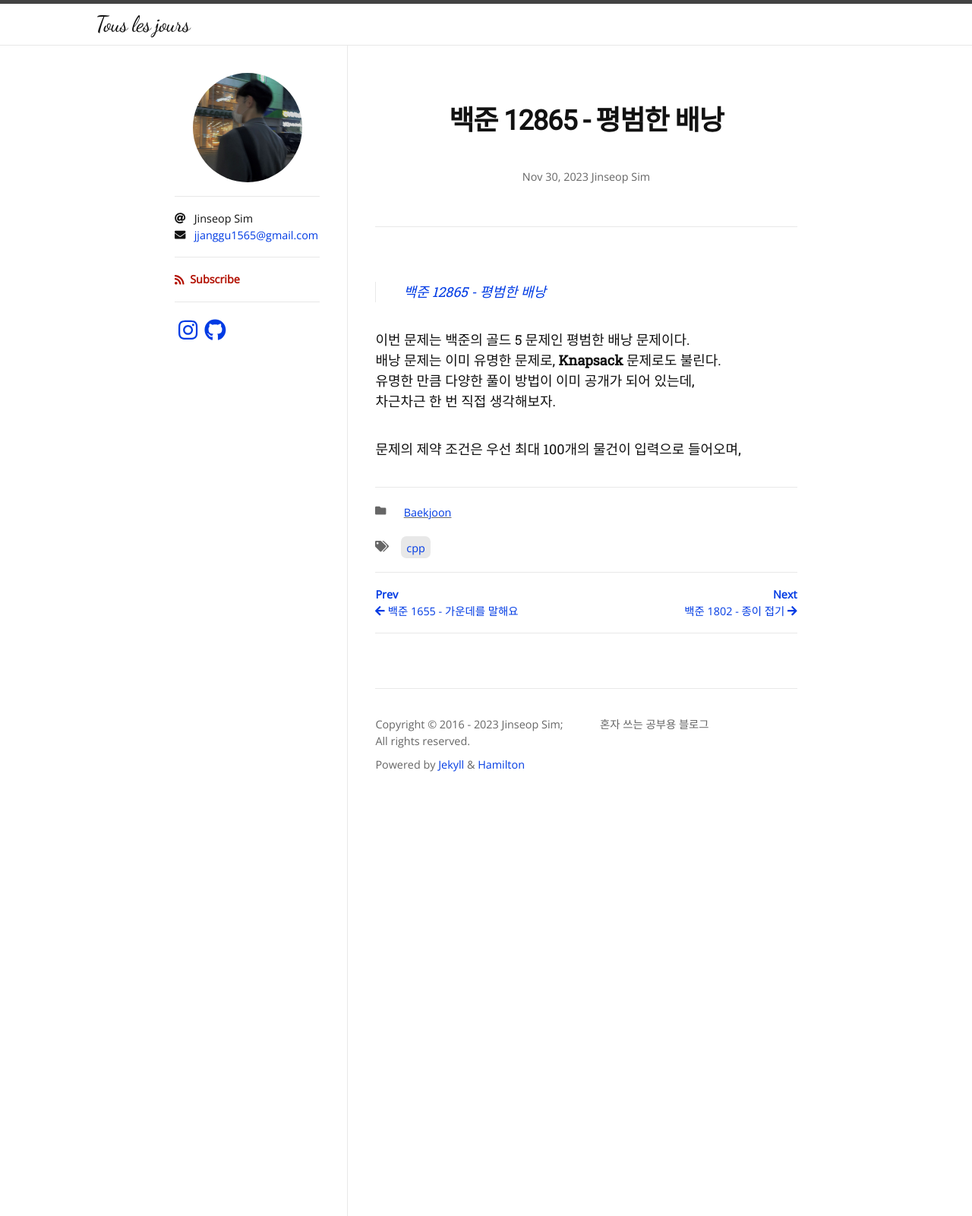
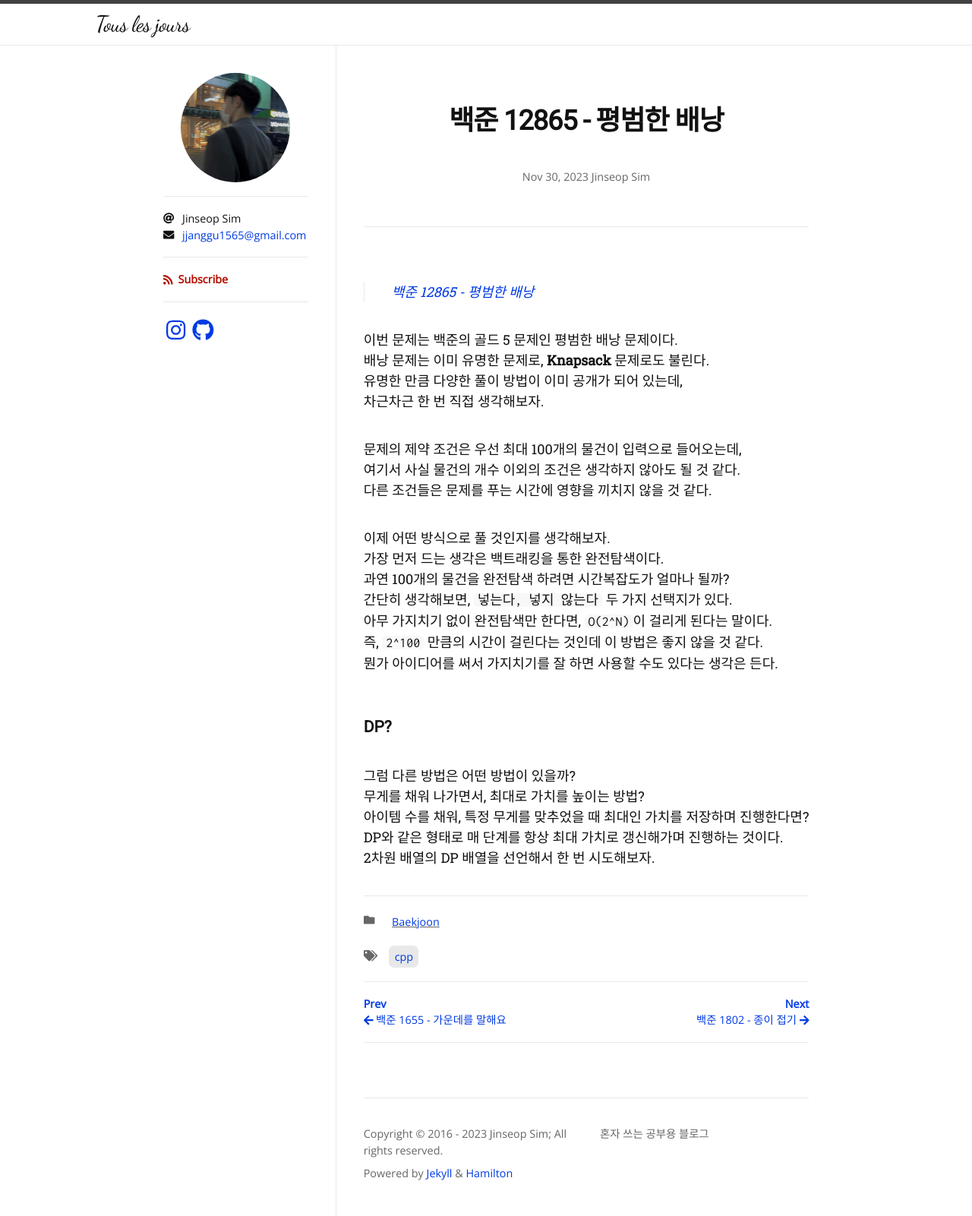
Before and after one commit to Jinseop-Sim/Jinseop-Sim.github.io, a Jekyll site: the page built from _posts/2023-11-30-bj-12865.md, in a window 1280 px wide. Shown: the whole page at 76% size. Built offline with Jekyll 4.4.1, drawn with Linux system fonts in a browser that asks for light colours; nearby versions of some CDN libraries; some web fonts are replaced.

Commit message:
글 수정

````diff
--- a/_posts/2023-11-30-bj-12865.md
+++ b/_posts/2023-11-30-bj-12865.md
@@ -13,4 +13,21 @@
 유명한 만큼 다양한 풀이 방법이 이미 공개가 되어 있는데,
 차근차근 한 번 직접 생각해보자.
 
-문제의 제약 조건은 우선 최대 100개의 물건이 입력으로 들어오며,
+문제의 제약 조건은 우선 최대 100개의 물건이 입력으로 들어오는데,
+여기서 사실 물건의 개수 이외의 조건은 생각하지 않아도 될 것 같다.
+다른 조건들은 문제를 푸는 시간에 영향을 끼치지 않을 것 같다.
+
+이제 어떤 방식으로 풀 것인지를 생각해보자.
+가장 먼저 드는 생각은 백트래킹을 통한 완전탐색이다.
+과연 100개의 물건을 완전탐색 하려면 시간복잡도가 얼마나 될까?
+간단히 생각해보면, ```넣는다, 넣지 않는다``` 두 가지 선택지가 있다.
+아무 가지치기 없이 완전탐색만 한다면, ```O(2^N)```이 걸리게 된다는 말이다.
+즉, ```2^100``` 만큼의 시간이 걸린다는 것인데 이 방법은 좋지 않을 것 같다.
+뭔가 아이디어를 써서 가지치기를 잘 하면 사용할 수도 있다는 생각은 든다.
+
+### DP?
+그럼 다른 방법은 어떤 방법이 있을까?
+무게를 채워 나가면서, 최대로 가치를 높이는 방법?
+아이템 수를 채워, 특정 무게를 맞추었을 때 최대인 가치를 저장하며 진행한다면?
+DP와 같은 형태로 매 단계를 항상 최대 가치로 갱신해가며 진행하는 것이다.
+2차원 배열의 DP 배열을 선언해서 한 번 시도해보자.
````
